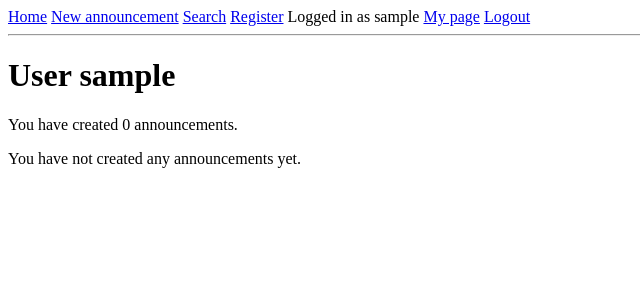
After one commit to ZyroX-05/Jalkapalloseura-Sovellus, a Flask app: page /user/1 in a window 1280 px wide. The commit adds this page. Shown: the top 300 px of the page, without its empty margins (0-640 px from the left). Run offline with Flask 3, Linux system fonts and the light colour scheme; the visitor is signed in with stand-in values (Sample User, id 1); data comes from the database, SQL or seed files in the repository; data that the repository does not hold is empty.

Commit message:
Add user profile page with stats and own announcements

```diff
--- a/app.py
+++ b/app.py
@@ -2,6 +2,7 @@ from flask import Flask, abort, redirect, render_template, request, session
 from werkzeug.security import generate_password_hash, check_password_hash
 import config
 import db
+import secrets
 
 app = Flask(__name__)
 app.secret_key = config.secret_key
@@ -49,6 +50,7 @@ def create():
 
     return redirect("/login")
 
+
 @app.route("/login", methods=["GET", "POST"])
 def login():
     if request.method == "GET":
@@ -71,6 +73,8 @@ def login():
 
     session["userid"] = user["id"]
     session["username"] = username
+    session["csrf_token"] = secrets.token_hex(16)
+
     return redirect("/")
 
 
@@ -80,7 +84,35 @@ def logout():
         del session["userid"]
     if "username" in session:
         del session["username"]
+    if "csrf_token" in session:
+        del session["csrf_token"]
     return redirect("/")
+
+
+@app.route("/user/<int:user_id>")
+def user_page(user_id):
+    sql_user = "SELECT id, username FROM users WHERE id = ?"
+    result = db.query(sql_user, [user_id])
+    if len(result) == 0:
+        abort(404)
+    user = result[0]
+
+    sql_ann = """
+        SELECT id, title, place, gametime, players
+        FROM announcements
+        WHERE userid = ?
+        ORDER BY id DESC
+    """
+    announcements = db.query(sql_ann, [user_id])
+
+    count = len(announcements)
+
+    return render_template(
+        "user.html",
+        user=user,
+        announcements=announcements,
+        count=count,
+    )
 
 
 @app.route("/announcements/new")
--- a/templates/layout.html
+++ b/templates/layout.html
@@ -12,6 +12,7 @@
       <a href="/register">Register</a>
       {% if session.username %}
         <span>Logged in as {{ session.username }}</span>
+        <a href="/user/{{ session.userid }}">My page</a>
         <a href="/logout">Logout</a>
       {% else %}
         <a href="/login">Login</a>
--- /dev/null
+++ b/templates/user.html
@@ -0,0 +1,21 @@
+{% extends "layout.html" %}
+
+{% block content %}
+  <h1>User {{ user.username }}</h1>
+
+  <p>You have created {{ count }} announcements.</p>
+
+  {% if announcements %}
+    <h2>Your announcements</h2>
+    <ul>
+      {% for a in announcements %}
+        <li>
+          <a href="/announcements/{{ a.id }}">{{ a.title }}</a>
+          ({{ a.place }}, {{ a.gametime }}, players: {{ a.players }})
+        </li>
+      {% endfor %}
+    </ul>
+  {% else %}
+    <p>You have not created any announcements yet.</p>
+  {% endif %}
+{% endblock %}
```
